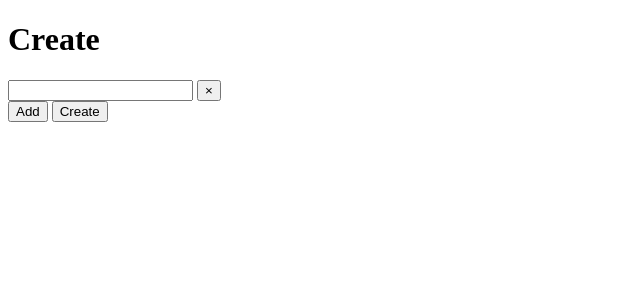
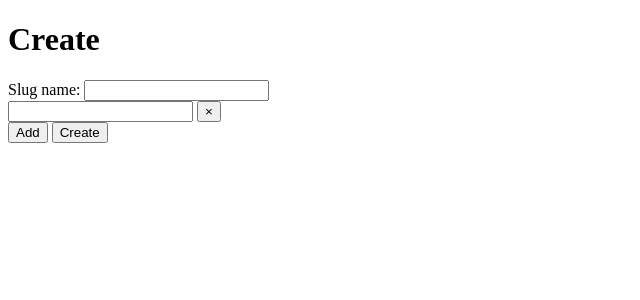
Before and after one commit to hyperz111/tryurl, a SvelteKit app: page /create in a window 1280 px wide. Shown: the top 300 px of the page, without its empty margins (0-640 px from the left). Built offline with nearby package versions, Linux system fonts and the light colour scheme.

Commit message:
feat: add custom slug

```diff
--- a/src/routes/create/+page.server.js
+++ b/src/routes/create/+page.server.js
@@ -1,4 +1,3 @@
-import { nanoid } from "nanoid";
 import { create } from "$lib/database.js";
 
 export const actions = {
@@ -11,7 +10,7 @@
 			.map((url) => url.trim())
 			.filter(Boolean);
 
-		const slug = nanoid(12);
+		const slug = form.get("slug").trim();
 		const token = await create(slug, urls);
 
 		return {
--- a/src/routes/create/+page.svelte
+++ b/src/routes/create/+page.svelte
@@ -8,9 +8,16 @@
 
 <h1>Create</h1>
 
-<EditUrlForm submitButtonText="Create" bind:urls />
+<EditUrlForm submitButtonText="Create" bind:urls>
+	{#snippet header()}
+		<span>
+			<label for="slug">Slug name:</label>
+			<input type="text" name="slug" required>
+		</span>
+	{/snippet}
+</EditUrlForm>
 
 {#if form?.success}
-	<p>Slug: {form.slug}</p>
-	<p>Token: {form.token}</p>
+	<p>Slug Name: {form.slug}</p>
+	<p>Edit Token: {form.token}</p>
 {/if}
--- a/src/routes/edit/+page.svelte
+++ b/src/routes/edit/+page.svelte
@@ -1,6 +1,3 @@
-<script>
-</script>
-
 <h1>Edit</h1>
 
 <form method="GET">
--- a/src/routes/edit/[slug]/+page.server.js
+++ b/src/routes/edit/[slug]/+page.server.js
@@ -22,6 +22,12 @@
 			.filter(Boolean);
 
 		const { slug } = await access(params.slug);
+		if (slug === null) {
+			return {
+				success: false,
+			};
+		}
+
 		await update(slug, urls);
 
 		return {
```
